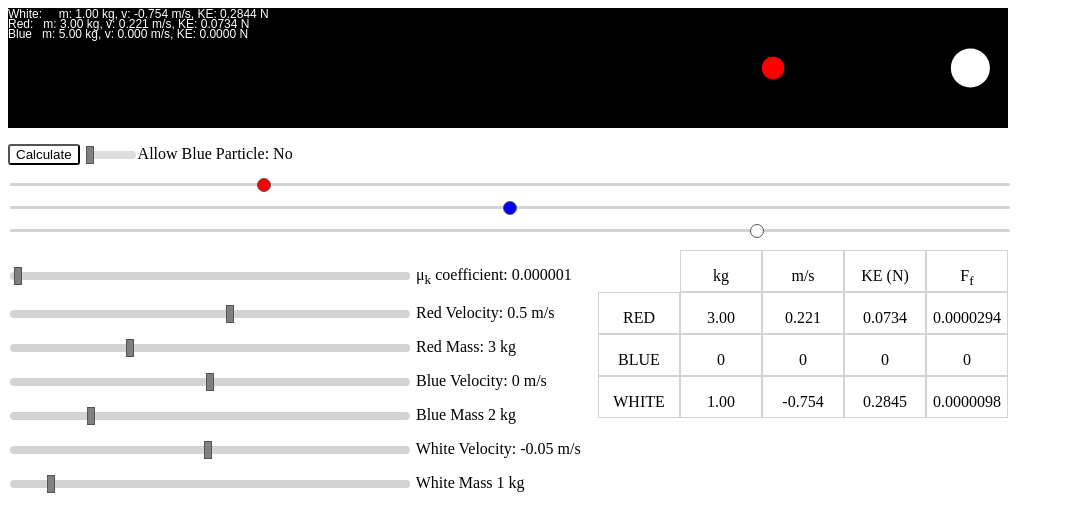
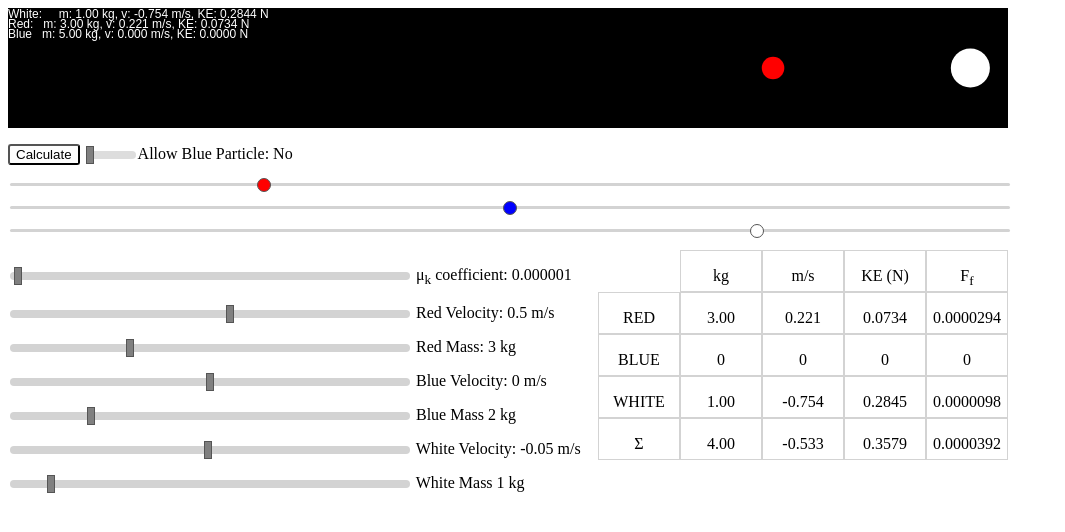
Before and after one commit to scadler/linearCollisionSim, a plain HTML site: page index.html in a window 1280 px wide. Shown: the whole page, without its empty margins (0-1065 px from the left). Drawn offline with nearby package versions, Linux system fonts and the light colour scheme.

Commit message:
added net values to the table

```diff
--- a/index.html
+++ b/index.html
@@ -92,6 +92,22 @@
                     <div class="grid" id="whiteMUk">
                         <p class="text"> <span id="whiteMUkOutput">0</span> </p>
                     </div>
+                <div id="rowNet">
+                    <div class="grid" id="netGrid">
+                    <p class="text"> Σ </p>
+                    </div>
+                    <div class="grid" id="netM">
+                        <p class="text"> <span id="netMOutput">0</span> </p>
+                    </div>
+                    <div class="grid" id="netV">
+                        <p class="text"> <span id="netVOutput">0</span> </p>
+                    </div>
+                    <div class="grid" id="netKE">
+                        <p class="text"> <span id="netKEOutput">0</span> </p>
+                    </div>
+                    <div class="grid" id="netMUk">
+                        <p class="text"> <span id="netMUkOutput">0</span> </p>
+                    </div>
                 </div>
             </div>
         </div>
--- a/script.js
+++ b/script.js
@@ -129,6 +129,10 @@ function updateText(){
     $("#blueVOutput").text(status.blueMultiplier*center.v.toFixed(3))
     $("#blueKEOutput").text(status.blueMultiplier*(0.5*center.m*(center.v*center.v)).toFixed(4))
     $("#blueMUkOutput").text(status.blueMultiplier*(Number($("#frictionRangeOutput").text())*9.8*center.m).toFixed(7))
+    $("#netMOutput").text((Number($("#redMOutput").text())+Number($("#blueMOutput").text())+Number($("#whiteMOutput").text())).toFixed(2))
+    $("#netVOutput").text((Number($("#redVOutput").text())+Number($("#blueVOutput").text())+Number($("#whiteVOutput").text())).toFixed(3))
+    $("#netKEOutput").text((Number($("#redKEOutput").text())+Number($("#blueKEOutput").text())+Number($("#whiteKEOutput").text())).toFixed(4))
+    $("#netMUkOutput").text((Number($("#redMUkOutput").text())+Number($("#blueMUkOutput").text())+Number($("#whiteMUkOutput").text())).toFixed(7))
 }
 function updateElastic(){
     let leftDirection = (left.v > 0) ? 1 : -1
```
